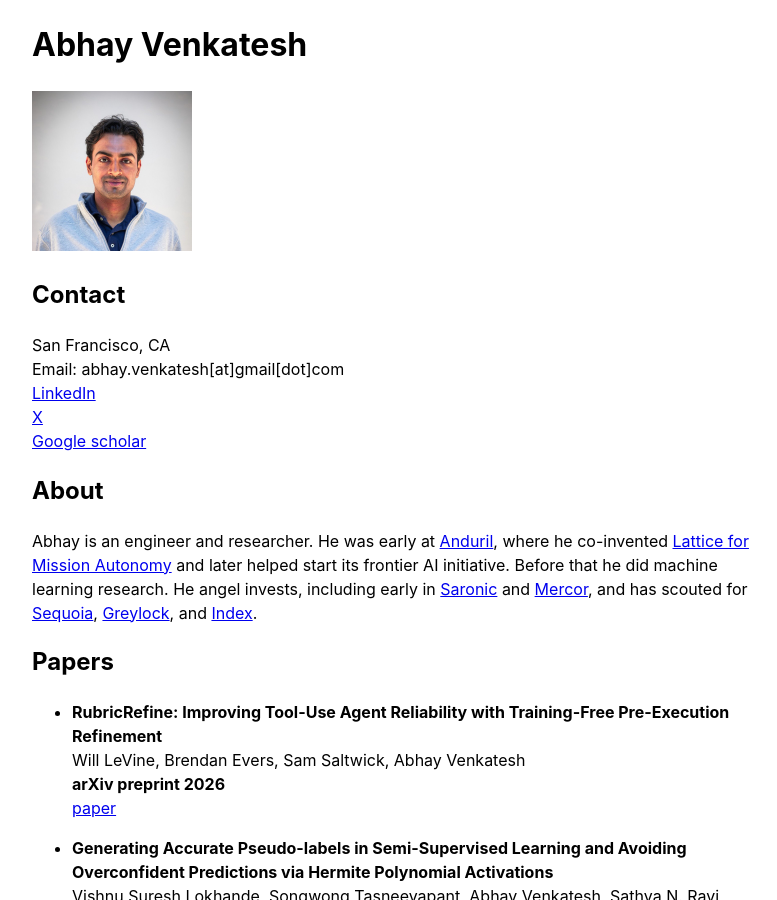
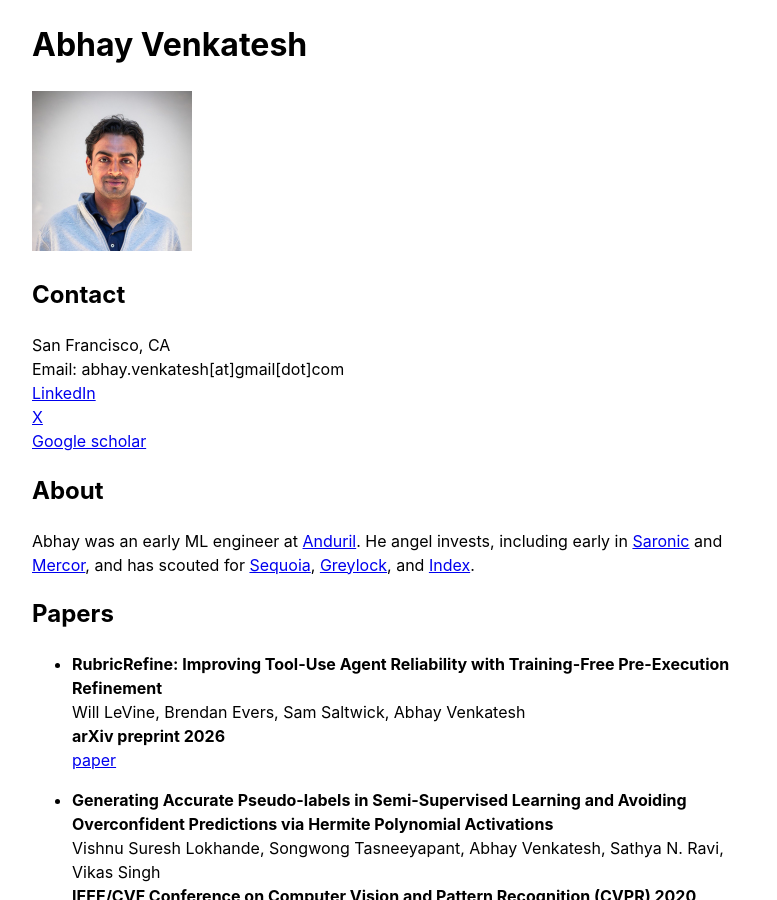
Before and after one commit to abhay-venkatesh/abhay-venkatesh.github.io, a Jekyll site: the page built from _pages/about.md, in a window 1280 px wide and 900 px high. Shown: the whole window, without its empty margins (248-1025 px from the left). Built offline with Jekyll 4.4.1, drawn with Linux system fonts in a browser that asks for light colours.

Commit message:
Cut bio to early ML engineer at Anduril and angel investor
Drop the co-invented Lattice, frontier AI initiative, and ML research
claims from the About paragraph and the site description, per feedback
that the bio still read as too much.

Co-Authored-By: Claude Fable 5.1 <noreply@anthropic.com>
Claude-Session: https://claude.ai/code/session_012UDnZ6FXjECi2SvaS5Rpkf

```diff
--- a/_config.yml
+++ b/_config.yml
@@ -1,5 +1,5 @@
 title: Abhay Venkatesh
-description: "Abhay Venkatesh is an engineer and researcher, early at Anduril, where he co-invented Lattice for Mission Autonomy and helped start its frontier AI initiative."
+description: "Abhay Venkatesh was an early ML engineer at Anduril and is now an angel investor."
 url: https://abhayvenkatesh.com
 author: "Abhay Venkatesh"
 
--- a/_pages/about.md
+++ b/_pages/about.md
@@ -16,7 +16,7 @@ Email: abhay.venkatesh[at]gmail[dot]com<br>
 
 <h2>About</h2>
 
-Abhay is an engineer and researcher. He was early at [Anduril](https://www.anduril.com/), where he co-invented [Lattice for Mission Autonomy](https://www.anduril.com/lattice/mission-autonomy) and later helped start its frontier AI initiative. Before that he did machine learning research. He angel invests, including early in [Saronic](https://www.saronic.com/) and [Mercor](https://www.mercor.com/), and has scouted for [Sequoia](https://sequoiacap.com/), [Greylock](https://greylock.com/), and [Index](https://www.indexventures.com/).
+Abhay was an early ML engineer at [Anduril](https://www.anduril.com/). He angel invests, including early in [Saronic](https://www.saronic.com/) and [Mercor](https://www.mercor.com/), and has scouted for [Sequoia](https://sequoiacap.com/), [Greylock](https://greylock.com/), and [Index](https://www.indexventures.com/).
 
 <h2>Papers</h2>
 <ul>
```
